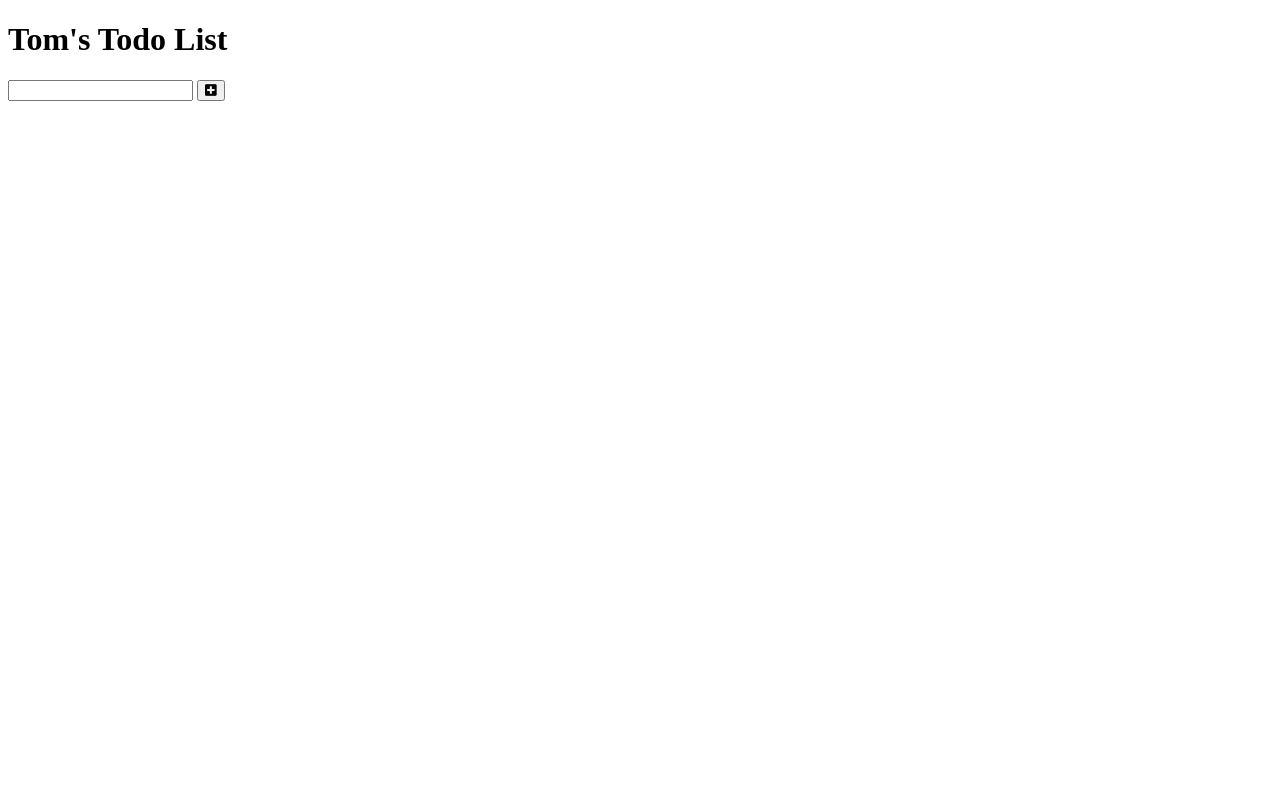
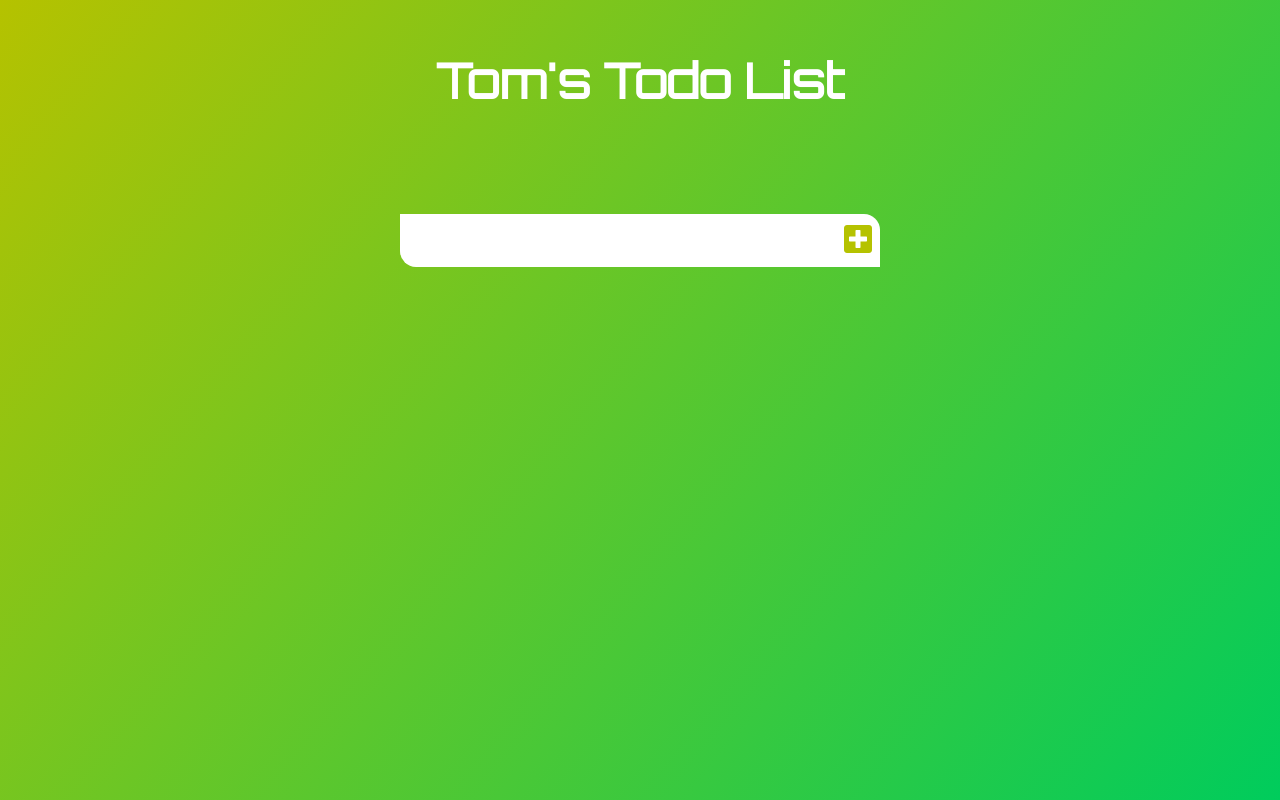
Before and after one commit to codetombomb/todo-app, a plain HTML site: page todo-app/index.html in a window 1280 px wide. Drawn offline with Linux system fonts and the light colour scheme.

Commit message:
Add basic styles.

```diff
--- a/todo-app/style.css
+++ b/todo-app/style.css
@@ -0,0 +1,50 @@
+* {
+    margin: 0;
+    padding: 0;
+    box-sizing: border-box;
+}
+
+body {
+    background-image: linear-gradient(130deg, rgb(181, 194, 0), rgb(0, 204, 92));
+    color: white;
+    font-family: orbitron, sans-serif;
+    min-height: 100vh;
+}
+
+header {
+    font-size: 1.5rem;
+}
+
+header,
+form {
+    min-height: 20vh;
+    display: flex;
+    justify-content: center;
+    align-items: center;
+}
+
+form input,
+form button {
+    padding: 0.5rem;
+    font-size: 2rem;
+    border: none;
+    background: white;
+}
+
+form input {
+    border-radius: 0 0 0 1rem;
+}
+
+form button {
+    border-radius: 0 1rem 0 0;
+    color: rgb(181, 194, 0);
+    background: white;
+    cursor: pointer;
+    transition: all 0.3s ease;
+}
+
+form button:hover {
+    background: rgb(181, 194, 0);
+    color: white;
+
+}
```
Also changed, not shown: todo-app/index.html (+1 -1 lines).
